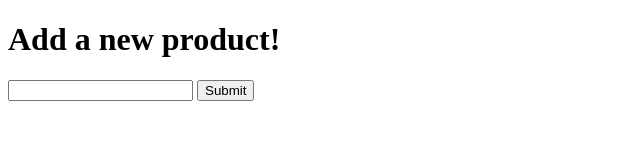
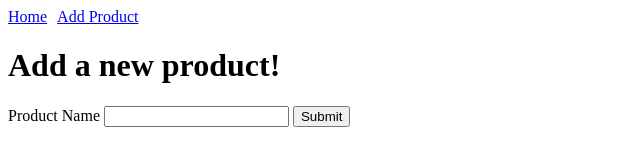
Before and after one commit to pagarevijayy/Coursework-udemy, a website: page nodejs-complete-guide/express-server/views/add-product.html in a window 1280 px wide. Shown: the whole page, without its empty margins (0-640 px from the left). Drawn offline with Linux system fonts and the light colour scheme.

Commit message:
prettier installed + html pages styled a bit

```diff
--- a/nodejs-complete-guide/express-server/package.json
+++ b/nodejs-complete-guide/express-server/package.json
@@ -15,6 +15,7 @@
     "express": "^4.18.2"
   },
   "devDependencies": {
-    "nodemon": "^3.0.2"
+    "nodemon": "^3.0.2",
+    "prettier": "^3.1.1"
   }
 }
--- a/nodejs-complete-guide/express-server/util/path.js
+++ b/nodejs-complete-guide/express-server/util/path.js
@@ -1,3 +1,3 @@
-const path = require('path');
+const path = require("path");
 
 module.exports = path.dirname(require.main.filename);
--- a/nodejs-complete-guide/express-server/views/add-product.html
+++ b/nodejs-complete-guide/express-server/views/add-product.html
@@ -4,15 +4,40 @@
 <head>
     <meta charset="UTF-8">
     <meta name="viewport" content="width=device-width, initial-scale=1.0">
-    <title>Add Product</title>
+    <title>Add Product | Pokeshop</title>
+    <style>
+        nav ul {
+            list-style: none;
+            margin: 0;
+            padding: 0;
+        }
+
+        .menu {
+            display: flex;
+            gap: 10px;
+        }
+    </style>
 </head>
 
 <body>
-    <h1>Add a new product!</h1>
-    <form method='POST' action='/admin/add-product'>
-        <input type='text' name='product' />
-        <button type='submit'>Submit</button>
-    </form>
+    <header>
+        <nav>
+            <ul class="menu">
+                <li><a href="/">Home</a></li>
+                <li><a href="/admin/add-product">Add Product</a></li>
+            </ul>
+        </nav>
+    </header>
+    <main>
+        <h1>Add a new product!</h1>
+        <form method='POST' action='/admin/add-product'>
+            <label for="product">
+                Product Name
+                <input type='text' name='product' />
+            </label>
+            <button type='submit'>Submit</button>
+        </form>
+    </main>
 </body>
 
 </html>
```
Also changed, not shown: nodejs-complete-guide/express-server/app.js (+9 -10 lines), nodejs-complete-guide/express-server/routes/admin.js (+8 -9 lines), nodejs-complete-guide/express-server/routes/shop.js (+5 -5 lines), nodejs-complete-guide/express-server/views/shop.html (+24 -2 lines), 2 other files.
